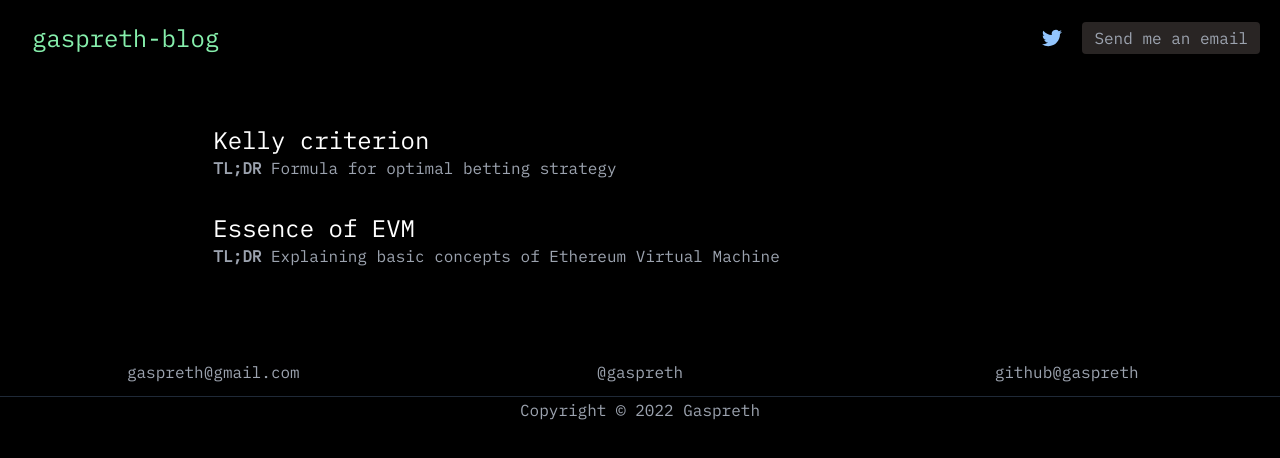
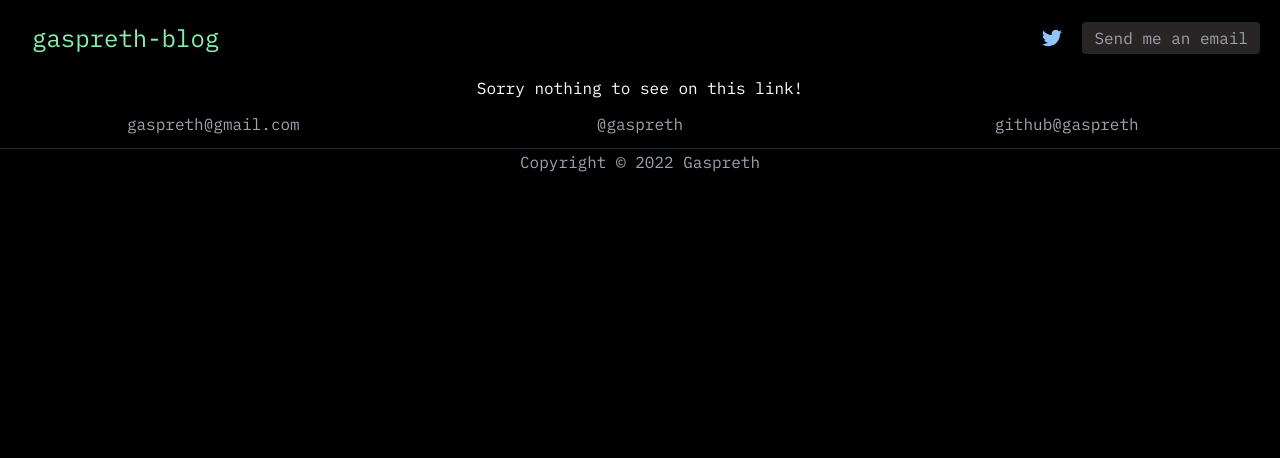
Before and after one commit to gaspreth/gaspreth-blog, a React (Create React App) app: page / in a window 1280 px wide. Shown: the top 458 px of the page. Built offline with nearby package versions, Linux system fonts and the light colour scheme.

Commit message:
fix links

```diff
--- a/public/main.css
+++ b/public/main.css
@@ -807,11 +807,6 @@ html {
   background-color: rgb(55 65 81 / var(--tw-bg-opacity));
 }
 
-.hover\:text-gray-400:hover {
-  --tw-text-opacity: 1;
-  color: rgb(156 163 175 / var(--tw-text-opacity));
-}
-
 .focus\:outline-none:focus {
   outline: 2px solid transparent;
   outline-offset: 2px;
--- a/src/App.js
+++ b/src/App.js
@@ -12,9 +12,9 @@ function App() {
       <Router>
         <Navbar />
         <Routes>
-          <Route path='/' element={<Landing />} />
+          <Route path='/gaspreth-blog/' element={<Landing />} />
           {posts.map(post => (
-            <Route key={post.title} path={post.fileName.slice(0,-3)} element={<Post article={post} />} />
+            <Route key={post.title} path={"/gaspreth-blog/"+post.fileName.slice(0,-3)} element={<Post article={post} />} />
           ))}
           <Route path='*' element={<div className='text-white'>Sorry nothing to see on this link!</div>} />
         </Routes>
```
